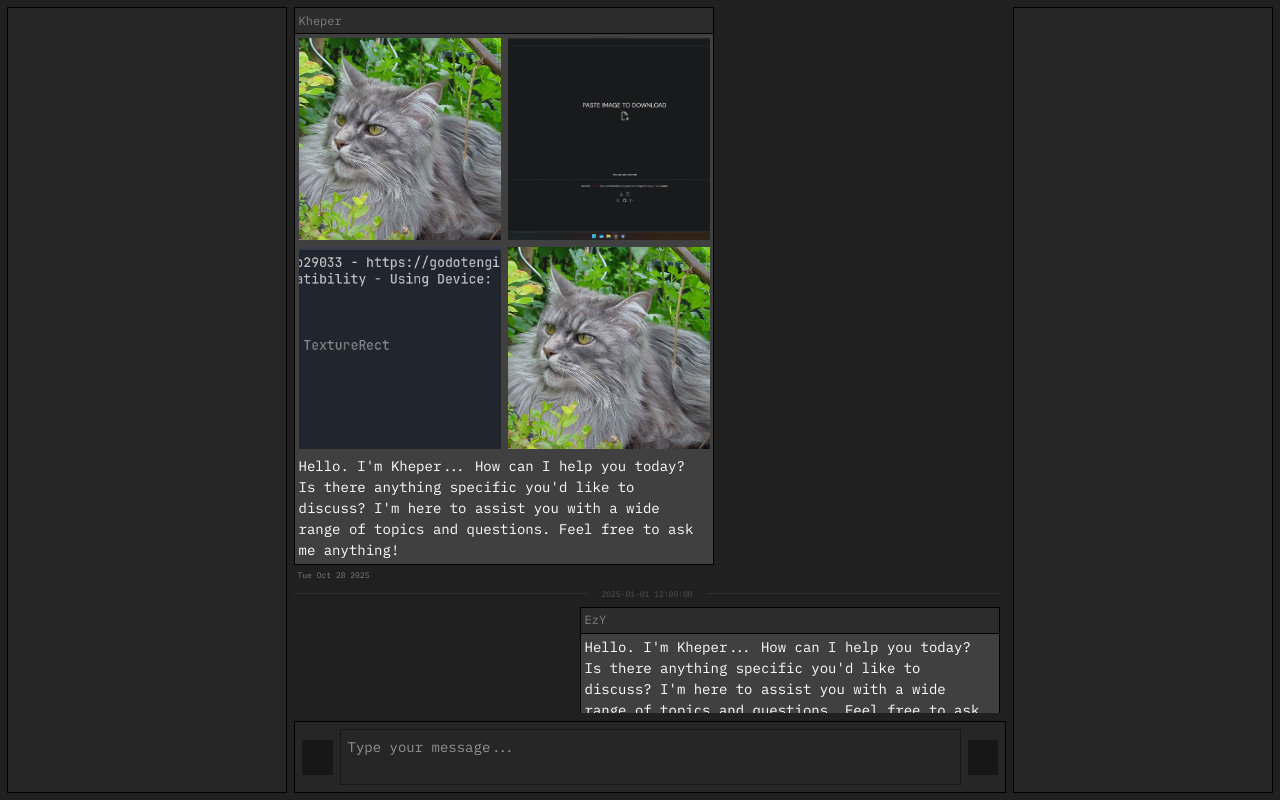
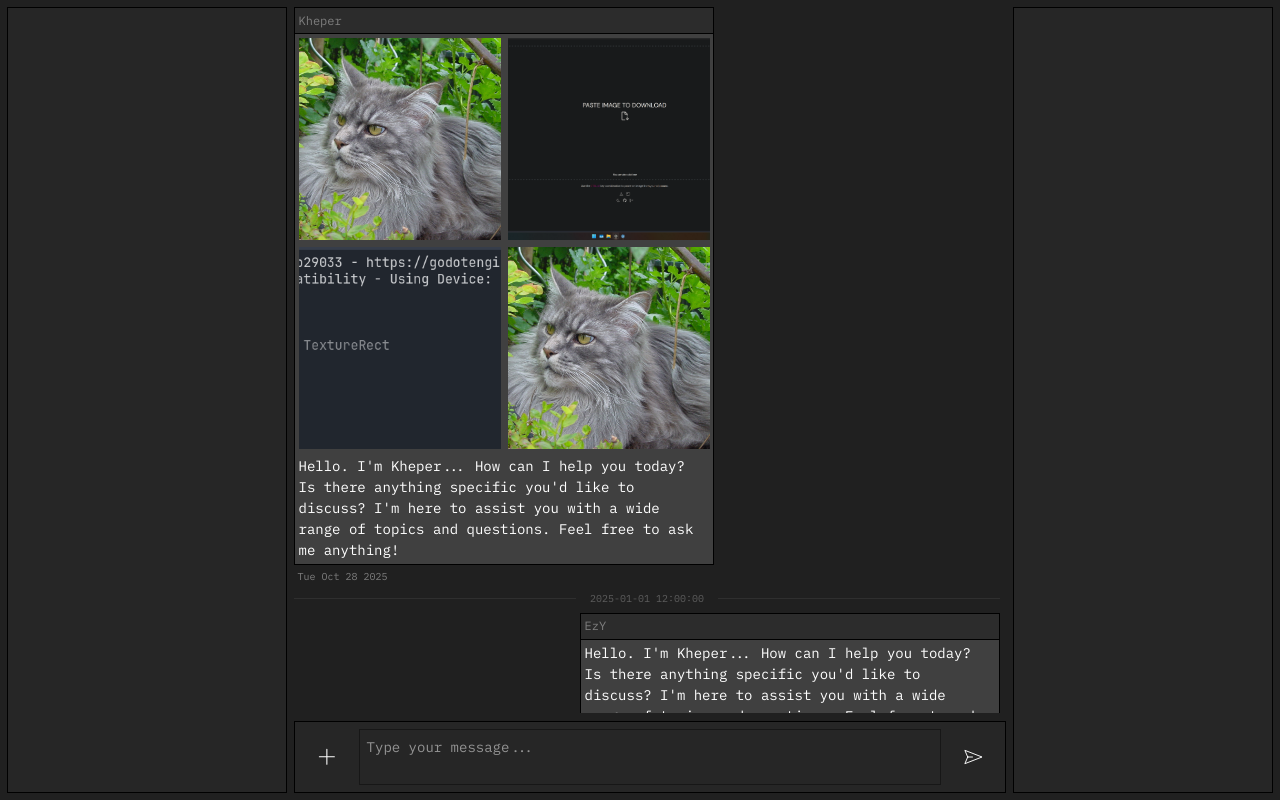
Before and after one commit to EzYDark/ezChat, a SvelteKit app: page / in a window 1280 px wide. Built offline with nearby package versions, Linux system fonts and the light colour scheme.

Commit message:
Msg input bar - done

```diff
--- a/src/app.css
+++ b/src/app.css
@@ -15,7 +15,7 @@
     --color-text: #ffffff;
 
     --color-seperator: #2f2f2f;
-    --color-seperator-text: #525252;
+    --color-seperator-text: #5d5d5d;
 }
 
 @font-face {
--- a/src/lib/components/MessageBubble.svelte
+++ b/src/lib/components/MessageBubble.svelte
@@ -30,7 +30,7 @@
         {/if}
         <p>{text}</p>
     </div>
-    <div class="w-full text-[8px] mt-1 ml-1 text-message-top-text">
+    <div class="w-full text-[10px] mt-1 ml-1 text-message-top-text">
         <p>{timestamp}</p>
     </div>
 </div>
--- a/src/lib/components/Seperator.svelte
+++ b/src/lib/components/Seperator.svelte
@@ -4,7 +4,7 @@
 
 <div class="flex items-center gap-1">
     <div class="w-full border-b border-seperator"></div>
-    <div class="text-[8px] text-seperator-text mx-3 whitespace-nowrap">
+    <div class="text-[10px] text-seperator-text mx-3 whitespace-nowrap">
         <p>{timestamp}</p>
     </div>
     <div class="w-full border-b border-seperator"></div>
--- a/src/routes/+page.svelte
+++ b/src/routes/+page.svelte
@@ -117,15 +117,51 @@
 		<div
 			class="flex items-center bg-panel overflow-x-hidden border border-border"
 		>
-			<div class="w-10 h-10 bg-neutral-900 ml-2"></div>
+			<div
+				class="w-10 h-10 mx-5 flex justify-center items-center rounded-md hover:bg-neutral-700 active:bg-neutral-600"
+			>
+				<svg
+					class="w-9/10 h-9/10 text-white"
+					aria-hidden="true"
+					xmlns="http://www.w3.org/2000/svg"
+					fill="none"
+					viewBox="0 0 24 24"
+				>
+					<path
+						stroke="currentColor"
+						stroke-linecap="round"
+						stroke-linejoin="round"
+						stroke-width="1"
+						d="M5 12h14m-7 7V5"
+					/>
+				</svg>
+			</div>
 			<textarea
 				bind:this={messageInput}
-				class="w-full resize-none m-2 border border-neutral-900 custom-scrollbar"
-				style="height:1rem; min-height:1rem; max-height:16rem; padding:0.5rem;"
+				class="w-full my-2 resize-none border border-neutral-900 custom-scrollbar radius"
+				style="height:1rem; min-height:1rem; max-height:16rem; padding:0.5rem; outline: none;"
 				placeholder="Type your message..."
 				on:input={autoResize}
 			></textarea>
-			<div class="w-10 h-10 bg-neutral-900 mr-2"></div>
+			<div
+				class="w-10 h-10 mx-5 flex justify-center items-center rounded-md hover:bg-neutral-700 active:bg-neutral-600"
+			>
+				<svg
+					class="w-8/10 h-8/10 text-white rotate-90"
+					aria-hidden="true"
+					xmlns="http://www.w3.org/2000/svg"
+					fill="none"
+					viewBox="0 0 24 24"
+				>
+					<path
+						stroke="currentColor"
+						stroke-linecap="round"
+						stroke-linejoin="round"
+						stroke-width="1"
+						d="m12 18-7 3 7-18 7 18-7-3Zm0 0v-5"
+					/>
+				</svg>
+			</div>
 		</div>
 	</div>
 
```
Also changed, not shown: 2 other files (tests, documents, lock files or other folders).
